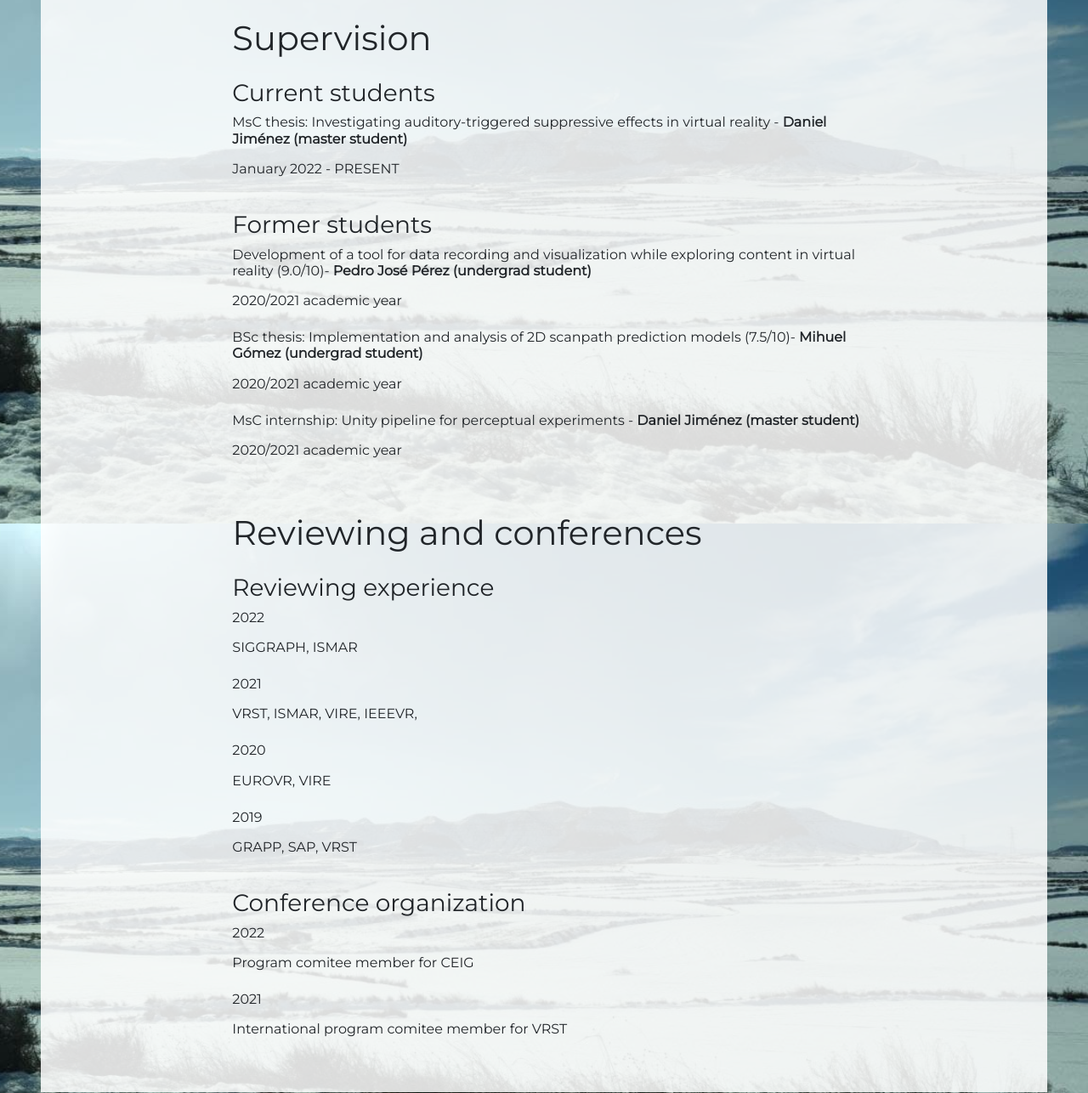
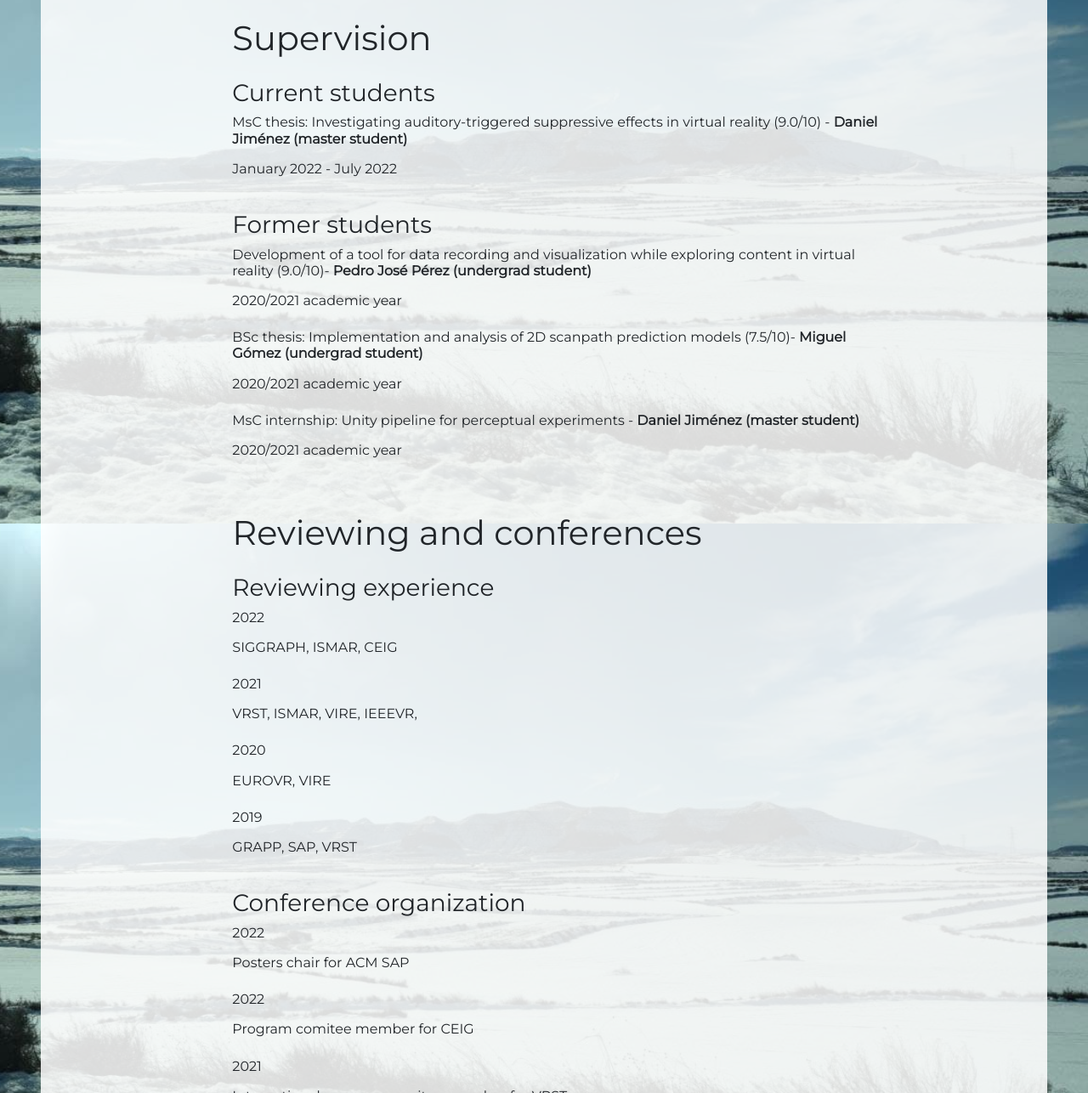
Before and after one commit to SMalpica/smalpica.github.io, a plain HTML site: page index.html in a window 1280 px wide. Shown: the part 4184-5470 px from the top of the page at 85% size. Drawn offline with nearby package versions, Linux system fonts and the light colour scheme.

Commit message:
fixing typos and minor update

```diff
--- a/index.html
+++ b/index.html
@@ -317,7 +317,7 @@
             <div class="row mt-2">
                 <div class="col-sm-6 col-lg-1">
                         <img alt="profile pic" class="img-work-experience"
-                             src="img/adobe-logo.png">
+                             src="img/facebook.png">
                 </div>
                 <div class="col-sm-6 col-lg-11">
                     <h3>Research internship</h3>
@@ -342,7 +342,7 @@
             <div class="row mt-2">
                 <div class="col-sm-6 col-lg-1">
                         <img alt="Iconos diseñados por https://www.freepik.com" class="img-work-experience"
-                             src="img/facebook.png">
+                             src="img/adobe-logo.png">
                 </div>
                 <div class="col-sm-6 col-lg-11">
                     <h3>Research internship</h3>
@@ -468,10 +468,10 @@
             <div class="row mt-2">
                 <div class="col-sm-6 col-lg-10">
 
-                    <h6>MsC thesis: Investigating auditory-triggered suppressive effects in virtual reality - <b>Daniel Jiménez (master student)</b></h6>
+                    <h6>MsC thesis: Investigating auditory-triggered suppressive effects in virtual reality (9.0/10) - <b>Daniel Jiménez (master student)</b></h6>
                                 <p>
                                     <h6>
-                                        January 2022 - PRESENT
+                                        January 2022 - July 2022
                                     </h6>
                     </p>
                 </div>
@@ -496,7 +496,7 @@
 			<div class="row mt-2">
                 <div class="col-sm-6 col-lg-10">
 
-                    <h6>BSc thesis: Implementation and analysis of 2D scanpath prediction models (7.5/10)- <b>Mihuel Gómez (undergrad student)</b></h6>
+                    <h6>BSc thesis: Implementation and analysis of 2D scanpath prediction models (7.5/10)- <b>Miguel Gómez (undergrad student)</b></h6>
                                 <p>
                                     <h6>
                                         2020/2021 academic year
@@ -540,7 +540,7 @@
                     <h6>2022</h6>
                                 <p>
                                     <h6>
-                                        SIGGRAPH, ISMAR
+                                        SIGGRAPH, ISMAR, CEIG
                                     </h6>
                     </p>
                 </div>
@@ -587,6 +587,17 @@
 						<h6>2022</h6>
 									<p>
 										<h6>
+											Posters chair for ACM SAP
+										</h6>
+						</p>
+					</div>
+				</div>
+				<div class="row mt-2">
+					<div class="col-sm-6 col-lg-10">
+
+						<h6>2022</h6>
+									<p>
+										<h6>
 											Program comitee member for CEIG
 										</h6>
 						</p>
@@ -618,7 +629,7 @@
 </section>
 
 <footer class="p-4 text-center">
-    <h6>Thanks for visiting my page! Don't hesitate to contact me if you have any question regarding my research, or if
+    <h6>Thanks for visiting my page! Don't hesitate to contact me (smalpica at unizar dot es) if you have any question regarding my research, or if
         there is any other topic you want to discuss about</h6>
     <br>
     Laura Alcober © 2021
```
